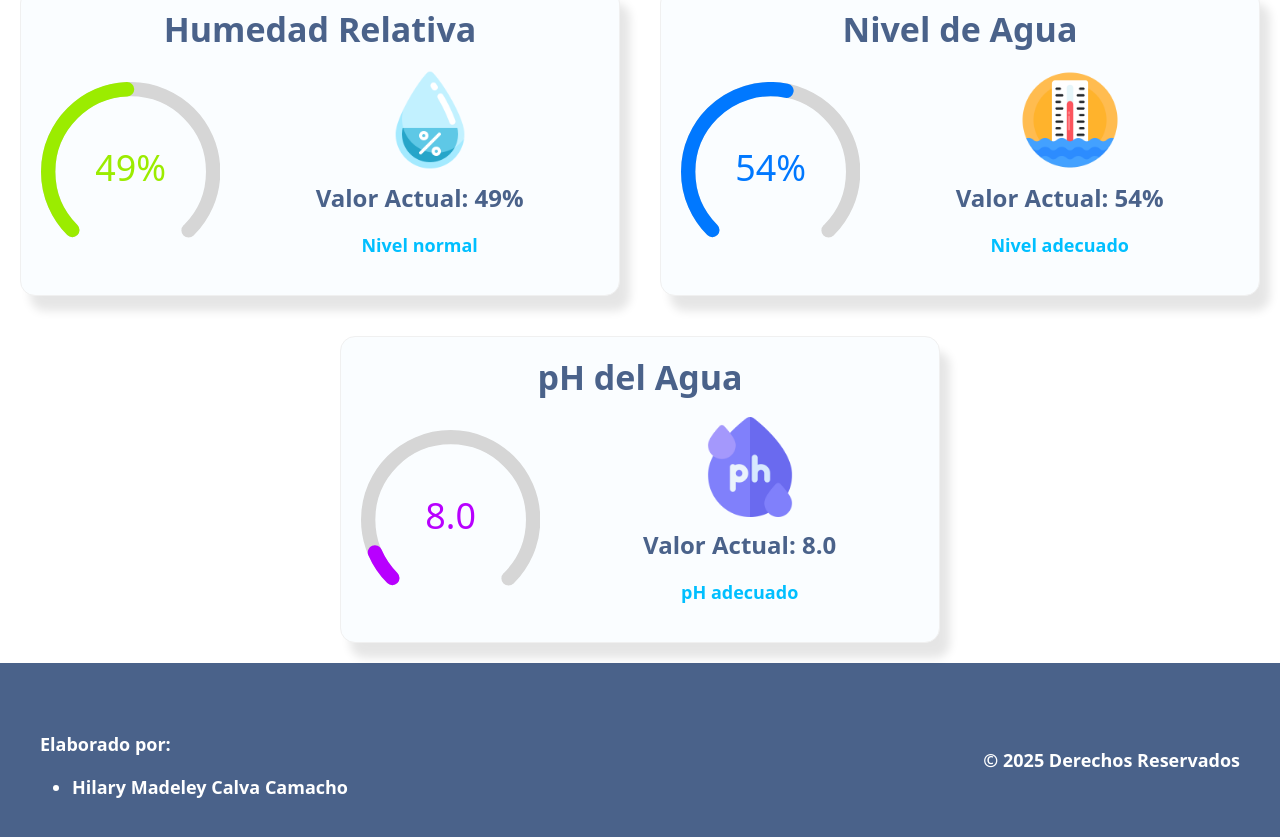
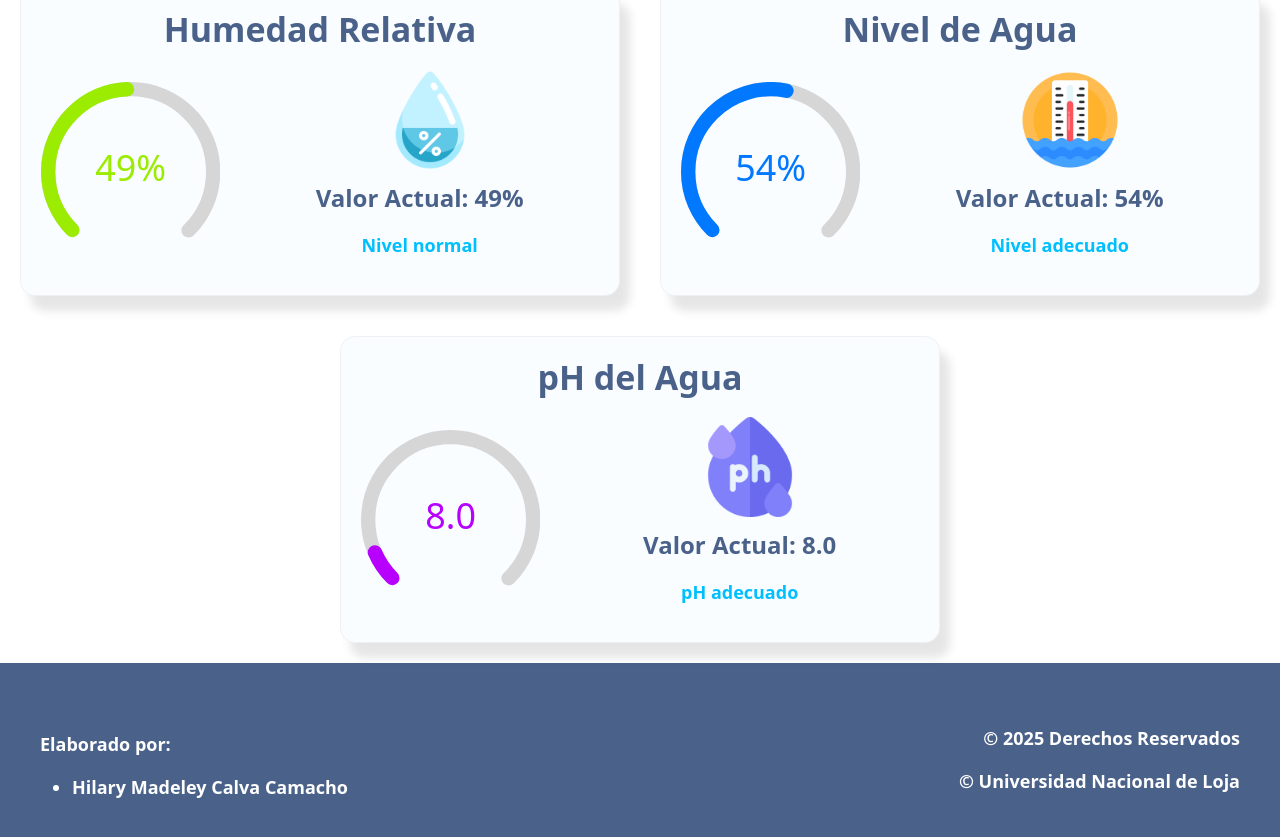
Before and after one commit to Hilary-Madelein/Sistema-de-riego-en-tiempo-real, a React (Create React App) app: page / in a window 1280 px wide. Shown: the part 470-1307 px from the top of the page. Built offline with nearby package versions, Linux system fonts and the light colour scheme.

Commit message:
Test automatic deployment from Vercel

```diff
--- a/src/fragments/Footer.jsx
+++ b/src/fragments/Footer.jsx
@@ -16,6 +16,7 @@ const Footer = () => {
             {/* Columna derecha */}
             <div className="footerRight">
               <p>© 2025 Derechos Reservados</p>
+              <p>© Universidad Nacional de Loja</p>
             </div>
           </div>
         </div>
```
